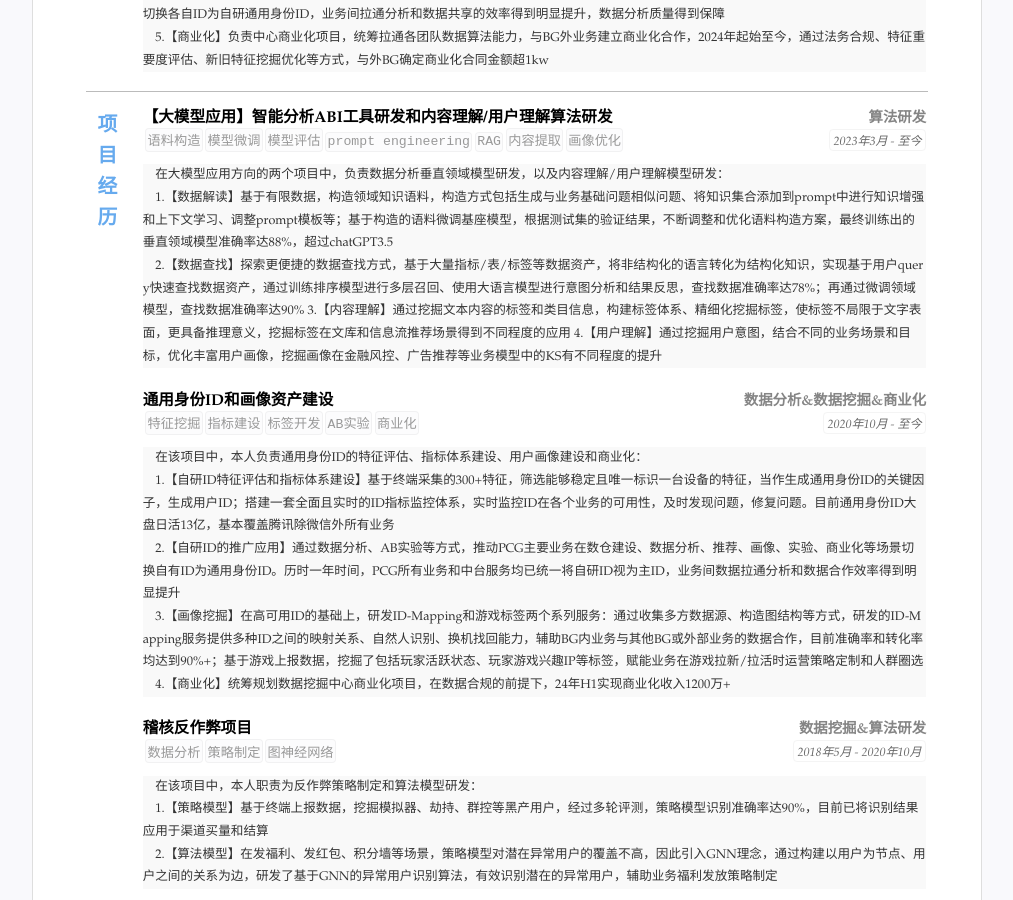
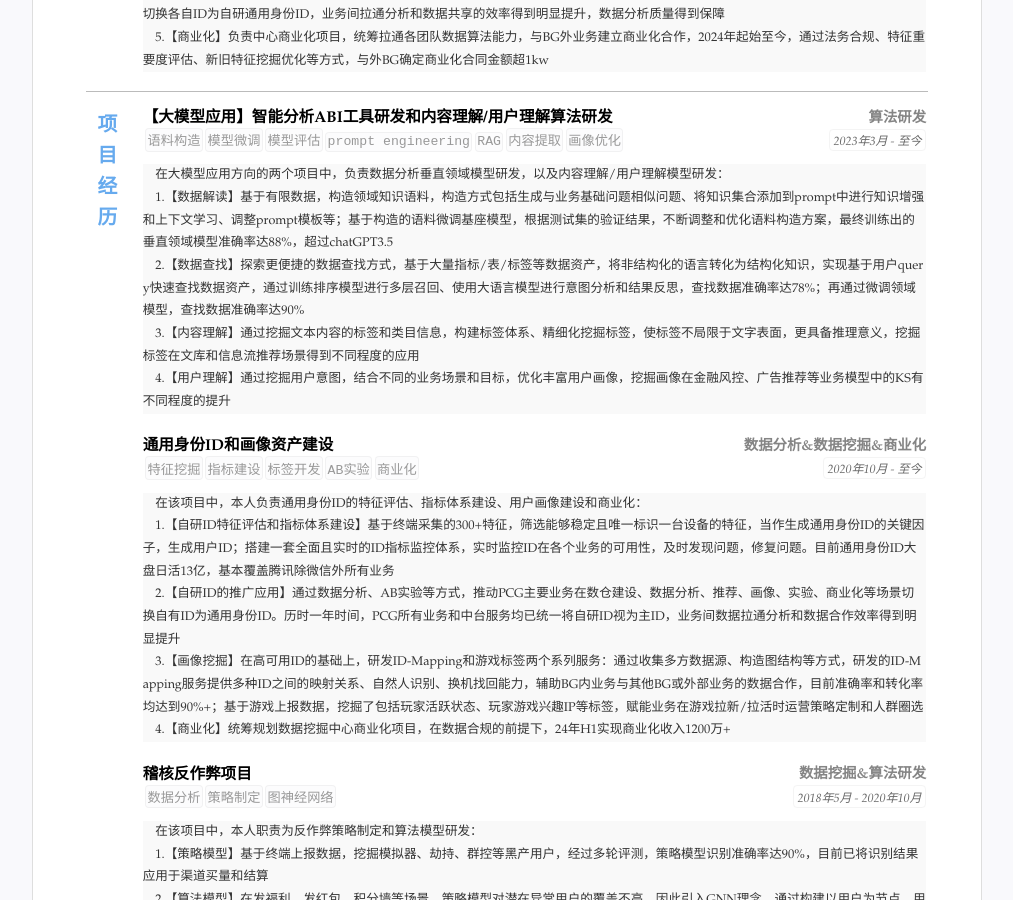
Before and after one commit to wenruity/resume1, a Jekyll site: the page built from index.html, in a window 1280 px wide and 900 px high, scrolled down 884 px. Shown: the whole window, without its empty margins (133-1146 px from the left). Built offline with Jekyll 4.4.1, drawn with Linux system fonts in a browser that asks for light colours; part of the change alters nothing that is shown.

```diff
--- a/_data/resume.yml
+++ b/_data/resume.yml
@@ -101,8 +101,8 @@ main: #简历主要内容，
     - 画像优化
     detail: 在大模型应用方向的两个项目中，负责数据分析垂直领域模型研发，以及内容理解/用户理解模型研发： <br>  &nbsp &nbsp
             1.【数据解读】基于有限数据，构造领域知识语料，构造方式包括生成与业务基础问题相似问题、将知识集合添加到prompt中进行知识增强和上下文学习、调整prompt模板等；基于构造的语料微调基座模型，根据测试集的验证结果，不断调整和优化语料构造方案，最终训练出的垂直领域模型准确率达88%，超过chatGPT3.5 <br>  &nbsp &nbsp
-            2.【数据查找】探索更便捷的数据查找方式，基于大量指标/表/标签等数据资产，将非结构化的语言转化为结构化知识，实现基于用户query快速查找数据资产，通过训练排序模型进行多层召回、使用大语言模型进行意图分析和结果反思，查找数据准确率达78%；再通过微调领域模型，查找数据准确率达90%
-            3.【内容理解】通过挖掘文本内容的标签和类目信息，构建标签体系、精细化挖掘标签，使标签不局限于文字表面，更具备推理意义，挖掘标签在文库和信息流推荐场景得到不同程度的应用
+            2.【数据查找】探索更便捷的数据查找方式，基于大量指标/表/标签等数据资产，将非结构化的语言转化为结构化知识，实现基于用户query快速查找数据资产，通过训练排序模型进行多层召回、使用大语言模型进行意图分析和结果反思，查找数据准确率达78%；再通过微调领域模型，查找数据准确率达90% <br>  &nbsp &nbsp
+            3.【内容理解】通过挖掘文本内容的标签和类目信息，构建标签体系、精细化挖掘标签，使标签不局限于文字表面，更具备推理意义，挖掘标签在文库和信息流推荐场景得到不同程度的应用 <br>  &nbsp &nbsp
             4.【用户理解】通过挖掘用户意图，结合不同的业务场景和目标，优化丰富用户画像，挖掘画像在金融风控、广告推荐等业务模型中的KS有不同程度的提升
     sub: 算法研发
 
```
